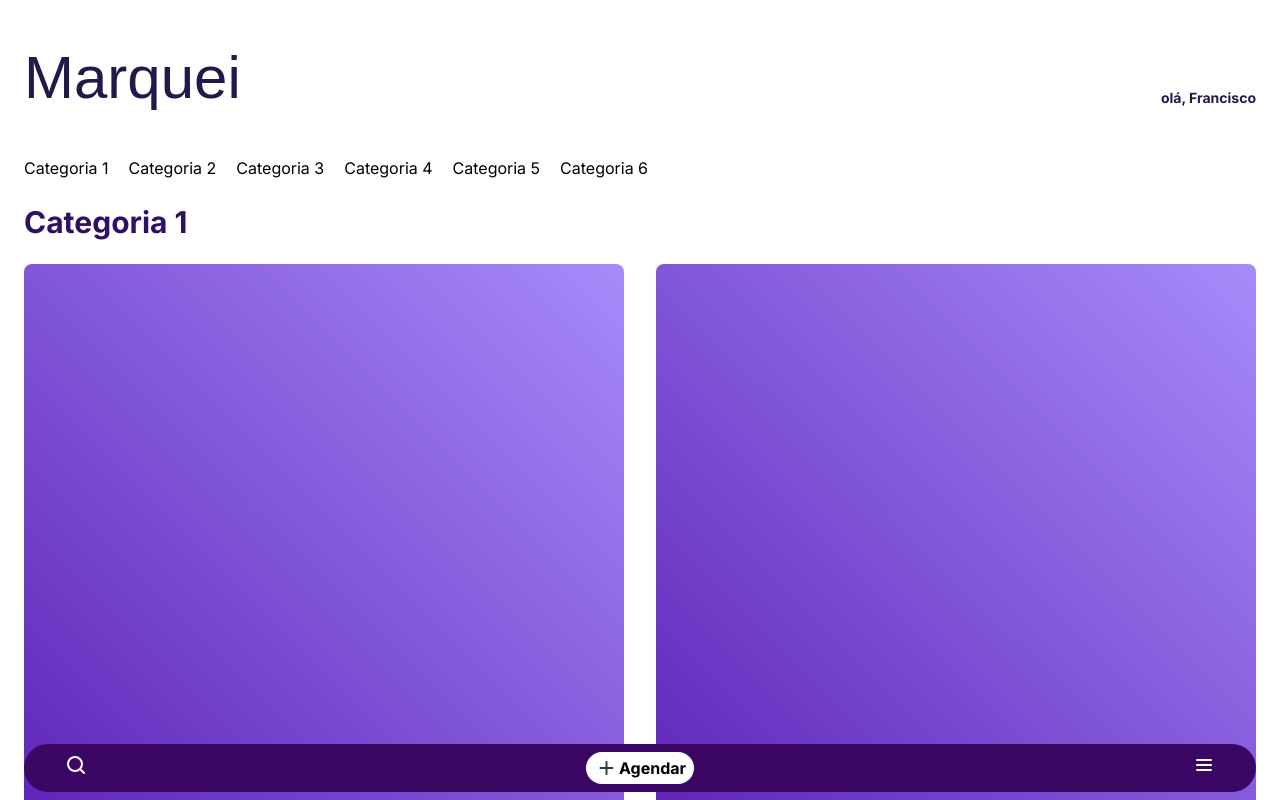
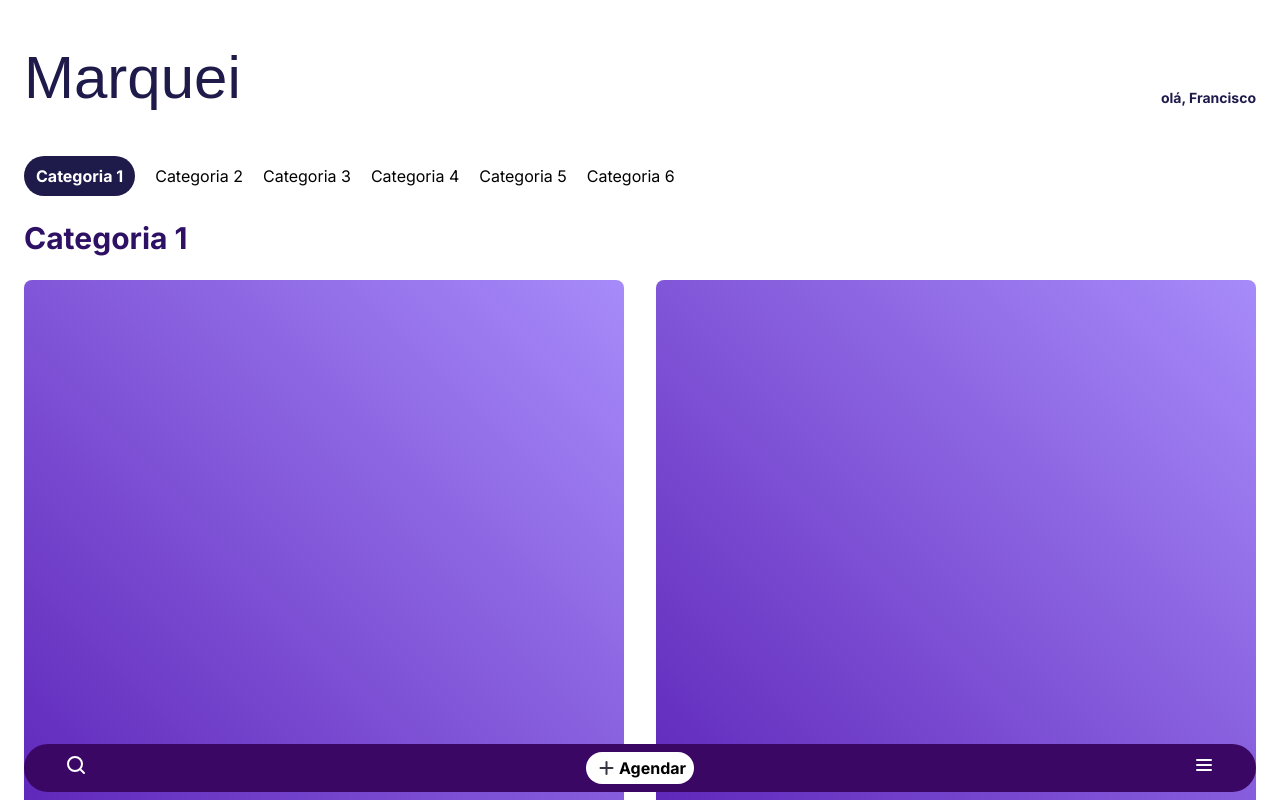
Before and after one commit to Somehow-I-Code/marquei, a Next.js app: page / in a window 1280 px wide. Shown: the top 800 px of the page. Built offline with nearby package versions, Linux system fonts and the light colour scheme; a web font is replaced by a local one.

Commit message:
Add pill de categories

```diff
--- a/src/app/components/CategoriesList.tsx
+++ b/src/app/components/CategoriesList.tsx
@@ -1,15 +1,19 @@
+import Pill from "./Pill";
+
 type CategoriesListProps = {
   list: Array<string>;
 };
 
 export default function CategoriesList({ list }: CategoriesListProps) {
+  const active = "Categoria 1";
+
   return (
     <nav>
-      <ul className="flex gap-5 px-6 overflow-auto hide-scrollbar">
+      <ul className="flex items-center gap-5 px-6 overflow-auto hide-scrollbar">
         {list?.map((category) => {
           return (
             <li key={category} className="whitespace-nowrap">
-              {category}
+              {active === category ? <Pill>{category}</Pill> : category}
             </li>
           );
         })}
--- /dev/null
+++ b/src/app/components/Pill.tsx
@@ -0,0 +1,13 @@
+import { ReactNode } from "react";
+
+type PillProps = {
+  children: ReactNode;
+};
+
+export default function Pill({ children }: PillProps) {
+  return (
+    <span className="block font-bold bg-indigo-950 text-white px-3 py-2 rounded-full">
+      {children}
+    </span>
+  );
+}
```
